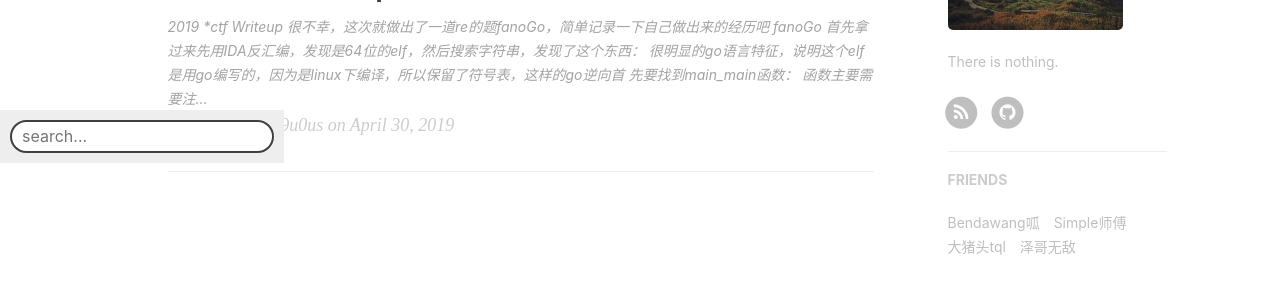
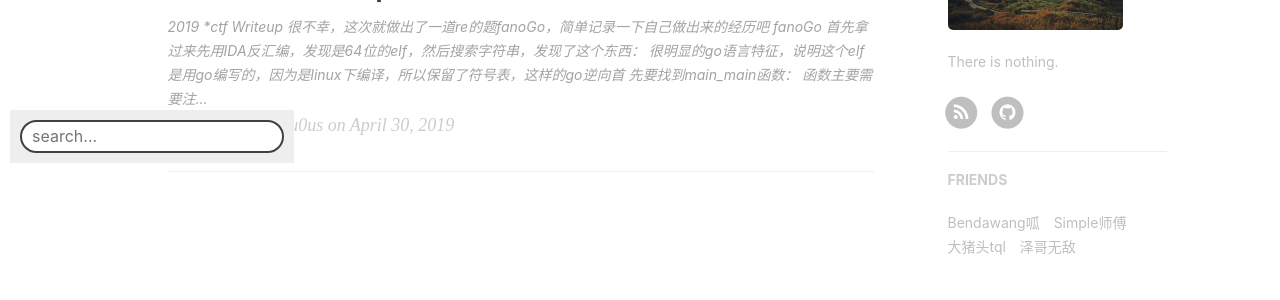
Before and after one commit to Ambi9u0us/Ambi9u0us, a Jekyll site: the page built from index.html, in a window 1280 px wide. Shown: the part 727-1027 px from the top of the page. Built offline with Jekyll 4.4.1, drawn with Linux system fonts in a browser that asks for light colours; nearby versions of some CDN libraries; the list of posts is cut into pages by our own code; comment, search, counter and statistics services are not loaded.

Commit message:
Update nav.html

```diff
--- a/_includes/nav.html
+++ b/_includes/nav.html
@@ -39,7 +39,7 @@
 </nav>
 
 <!-- HTML elements for search-->
-<div id="search-container" style="float:left;position: fixed;left:0px; bottom:10px; z-index:999999;background:#eeeeee;padding:10px 10px 0px 10px;">
+<div id="search-container" style="float:left;position: fixed;left:10px; bottom:10px; z-index:999999;background:#eeeeee;padding:10px 10px 0px 10px;">
   <input type="text" id="search-input" placeholder="search..." style="border:2px solid;border-radius:25px;padding-left:10px !important;" >
   <ul id="results-container" style="max-width:300px;"></ul>
 </div>
```
